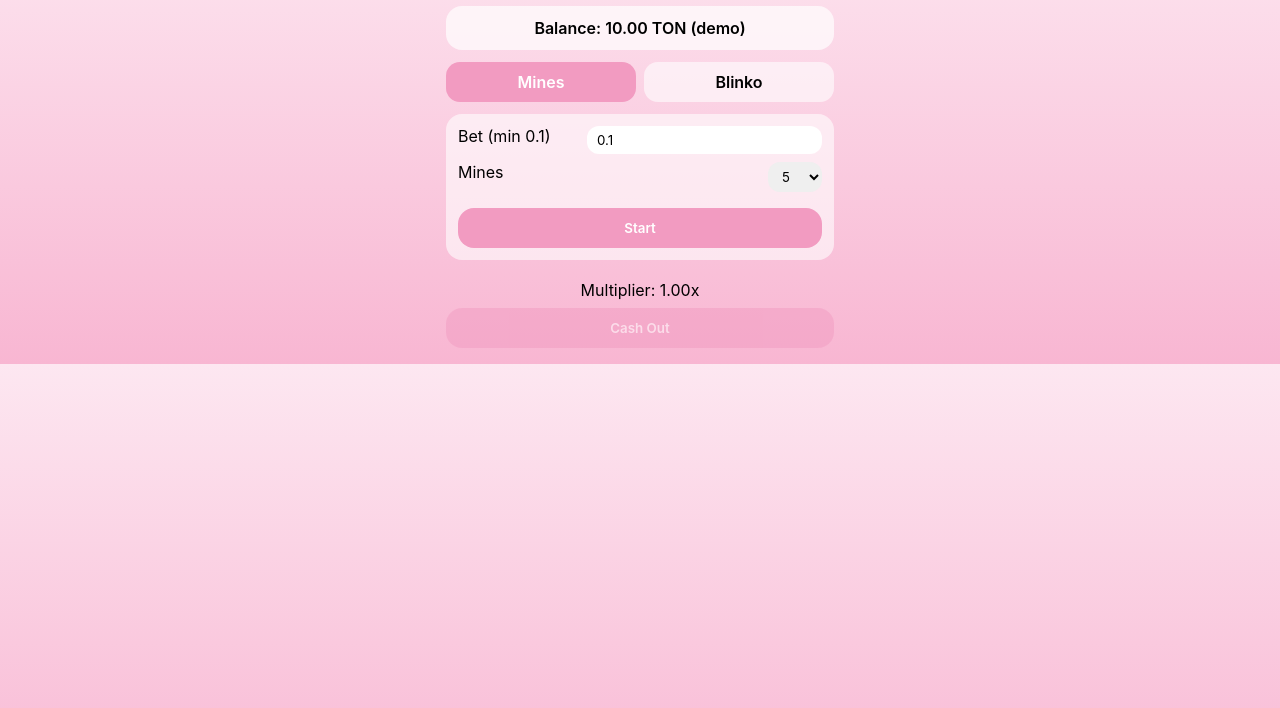
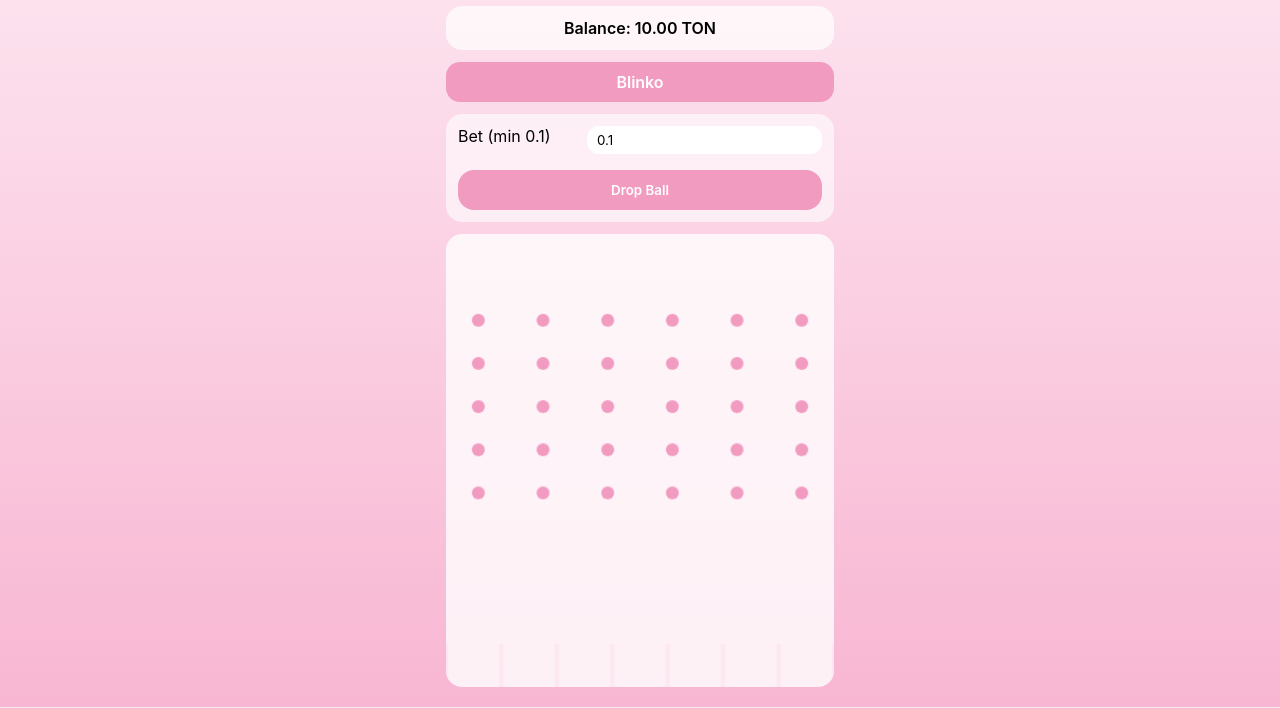
Before and after one commit to Hugovvcc/Johan-gamesss, a plain HTML site: page index.html in a window 1280 px wide. Shown: the part 92-800 px from the top of the page. Drawn offline with Linux system fonts and the light colour scheme.

Commit message:
Refactor index.html for Johan Game and Blinko
Updated title and modified game sections for clarity. Removed the Mines section and adjusted the Blinko game logic.

```diff
--- a/index.html
+++ b/index.html
@@ -2,9 +2,8 @@
 <html lang="en">
 <head>
 <meta charset="UTF-8">
-<title>Johan game</title>
+<title>Johan Game Plinko</title>
 <meta name="viewport" content="width=device-width, initial-scale=1.0">
-
 <style>
 :root{
  --pink:#f8b6d2;
@@ -88,27 +87,6 @@ button{
 
 button:disabled{opacity:.5}
 
-.grid{
- display:grid;
- grid-template-columns:repeat(5,1fr);
- gap:8px;
- margin-top:12px;
-}
-
-.cell{
- aspect-ratio:1/1;
- border-radius:14px;
- background:rgba(255,255,255,.8);
- display:flex;
- align-items:center;
- justify-content:center;
- font-size:22px;
- cursor:pointer;
-}
-
-.cell.open.safe{background:var(--green)}
-.cell.open.mine{background:var(--red)}
-
 canvas{
  width:100%;
  background:rgba(255,255,255,.8);
@@ -120,49 +98,14 @@ canvas{
 
 <body>
 <div class="app">
+<h1>🎮 Johan Game</h1>
+<div class="balance">Balance: <span id="balance">10.00</span> TON</div>
 
-<h1>🎮 Johan game</h1>
-
-<div class="balance">
- Balance: <span id="balance">10.00</span> TON (demo)
+<div class="tabs">
+ <div class="tab active" onclick="show('blinko')">Blinko</div>
 </div>
 
-<div class="tabs">
- <div class="tab active" onclick="show('mines')">Mines</div>
- <div class="tab" onclick="show('blinko')">Blinko</div>
-</div>
-
-<!-- MINES -->
-<div id="mines" class="section active">
-
-<div class="controls">
- <div class="control-row">
-  <label>Bet (min 0.1)</label>
-  <input id="betInput" type="number" min="0.1" step="0.1" value="0.1">
- </div>
- <div class="control-row">
-  <label>Mines</label>
-  <select id="minesSelect">
-   <option>1</option><option>3</option><option selected>5</option>
-   <option>7</option><option>10</option>
-  </select>
- </div>
- <button onclick="startMines()">Start</button>
-</div>
-
-<div class="grid" id="grid"></div>
-
-<div style="text-align:center;margin-top:8px">
- Multiplier: <span id="multiplier">1.00</span>x
-</div>
-
-<button onclick="cashout()" id="cashoutBtn" disabled>Cash Out</button>
-
-</div>
-
-<!-- BLINKO -->
-<div id="blinko" class="section">
-
+<div id="blinko" class="section active">
 <div class="controls">
  <div class="control-row">
   <label>Bet (min 0.1)</label>
@@ -172,16 +115,13 @@ canvas{
 </div>
 
 <canvas id="plinko" width="360" height="420"></canvas>
-
 </div>
-
 </div>
 
 <script>
-let balance=10;
-const balanceEl=document.getElementById("balance");
-
-function updateBalance(){balanceEl.textContent=balance.toFixed(2)}
+let balance = 10;
+const balanceEl = document.getElementById("balance");
+function updateBalance(){ balanceEl.textContent = balance.toFixed(2); }
 updateBalance();
 
 /* tabs */
@@ -192,89 +132,78 @@ function show(id){
  event.target.classList.add("active");
 }
 
-/* MINES */
-let mines=[],opened=0,bet=0,mineCount=0,active=false;
+/* BLINKO */
+const canvas = document.getElementById("plinko");
+const ctx = canvas.getContext("2d");
 
-function startMines(){
- bet=+betInput.value;
- mineCount=+minesSelect.value;
- if(bet<0.1||bet>balance)return alert("Invalid bet");
- balance-=bet;updateBalance();
- active=true;opened=0;mines=[];
- grid.innerHTML="";
- cashoutBtn.disabled=false;
+// Загрузка изображения для шарика
+const ballImg = new Image();
+ballImg.src = '/mnt/data/a858e602-baa2-4b19-b130-c179c0ee704a.png';
 
- while(mines.length<mineCount){
-  let r=Math.floor(Math.random()*25);
-  if(!mines.includes(r))mines.push(r);
+const slotMultipliers = [0, 0.8, 1.5, 2.5, 1.5, 0.8, 0];
+const pegRows = [];
+const cols = 7;
+const rows = 5;
+
+// генерируем координаты пегов
+for(let y=80; y<=260; y+=40){
+ let row = [];
+ for(let x=30; x<=330; x+=60){
+   row.push({x:x, y:y});
  }
-
- for(let i=0;i<25;i++){
-  let c=document.createElement("div");
-  c.className="cell";
-  c.onclick=()=>clickCell(c,i);
-  grid.appendChild(c);
+ pegRows.push(row);
 }
-}
-
-function clickCell(cell,i){
- if(!active||cell.classList.contains("open"))return;
- cell.classList.add("open");
- if(mines.includes(i)){
-  cell.classList.add("mine");cell.textContent="💣";
-  active=false;cashoutBtn.disabled=true;
- }else{
-  cell.classList.add("safe");cell.textContent="💎";
-  opened++;
-  let multi=Math.pow(25/(25-mineCount),opened);
-  multiplier.textContent=multi.toFixed(2);
- }
-}
-
-function cashout(){
- let multi=+multiplier.textContent;
- balance+=bet*multi;
- active=false;
- cashoutBtn.disabled=true;
- updateBalance();
-}
-
-/* BLINKO */
-const canvas=document.getElementById("plinko");
-const ctx=canvas.getContext("2d");
-const slots=[0,0.8,1.5,2.5,1.5,0.8,0];
 
 function drawBoard(){
  ctx.clearRect(0,0,360,420);
- ctx.fillStyle="#f29bc1";
- for(let y=80;y<260;y+=50){
-  for(let x=40;x<360;x+=60){
+ // рисуем пеги
+ ctx.fillStyle = "#f29bc1";
+ for(let row of pegRows){
+   for(let peg of row){
      ctx.beginPath();
-   ctx.arc(x,y,6,0,Math.PI*2);
+     ctx.arc(peg.x, peg.y, 6, 0, Math.PI*2);
      ctx.fill();
    }
+ }
+ // рисуем слот линии
+ for(let i=0; i<=cols; i++){
+   ctx.fillStyle = "#fde7f1";
+   ctx.fillRect(i*360/cols-2, 380, 4, 40);
  }
 }
 
 function dropBall(){
- let b=+blinkoBet.value;
- if(b<0.1||b>balance)return alert("Invalid bet");
- balance-=b;updateBalance();
+ let bet = +document.getElementById("blinkoBet").value;
+ if(bet<0.1 || bet>balance){ return alert("Invalid bet"); }
+ balance -= bet;
+ updateBalance();
 
- let x=180,y=20,vx=0;
- let interval=setInterval(()=>{
+ let x = 180, y = 20, vx = 0, vy = 4;
+ let path = []; // для точного попадания в слоты
+
+ const interval = setInterval(()=>{
    drawBoard();
-  vx+=(Math.random()-.5)*2;
-  x+=vx;y+=4;
-  ctx.beginPath();
-  ctx.arc(x,y,8,0,Math.PI*2);
-  ctx.fillStyle="#fff";ctx.fill();
-  if(y>380){
+   // случайное отклонение при падении
+   if(Math.floor(y/40)<pegRows.length){
+     let row = pegRows[Math.floor(y/40)];
+     let closest = row.reduce((a,b)=>Math.abs(b.x-x)<Math.abs(a.x-x)?b:a);
+     vx += (Math.random()-0.5)*2;
+     if(Math.abs(x-closest.x)<5) vx = 0;
+   }
+   x += vx;
+   y += vy;
+
+   ctx.drawImage(ballImg, x-8, y-8, 16,16);
+
+   if(y>=380){
      clearInterval(interval);
-   let slot=Math.floor(x/(360/7));
-   let win=b*slots[slot];
-   balance+=win;
+     let slot = Math.floor(x/(360/cols));
+     if(slot<0) slot=0;
+     if(slot>=cols) slot=cols-1;
+     let win = bet * slotMultipliers[slot];
+     balance += win;
      updateBalance();
+     alert("You won " + win.toFixed(2) + " TON!");
    }
  },30);
 }
```
Lines whose indentation alone changed are shown as unchanged.
